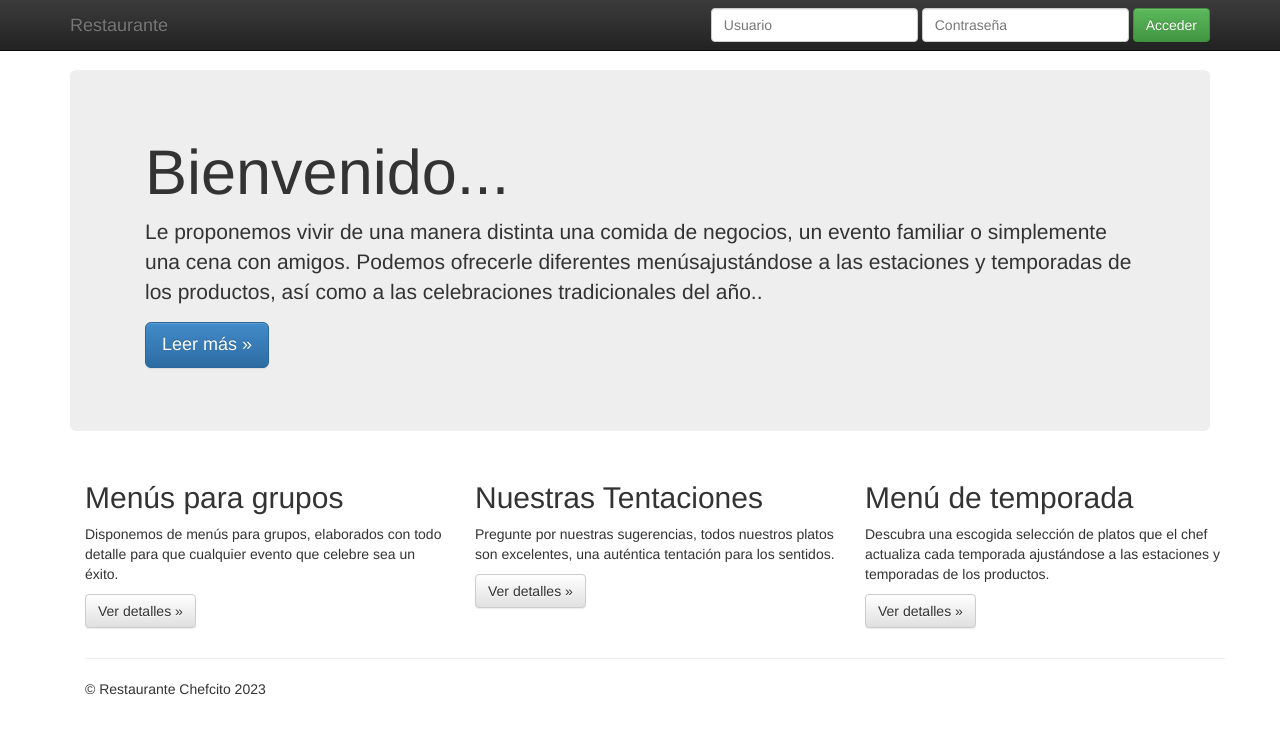
After one commit to IanAdryo/cakephp-restaurante, a CakePHP app: the page made by app/View/Users/login.ctp in a window 1280 px wide. The commit adds this page. Shown: the top 748 px of the page. Run offline with PHP 8.4 and a stand-in for CakePHP, Linux system fonts and the light colour scheme; the template is opened without the code that fills it, so the values that code supplies are empty; form fields are guessed from the names that the template uses; some libraries are stand-ins or nearby versions.

Commit message:
Fin clase 21

```diff
--- a/app/View/Elements/menu.ctp
+++ b/app/View/Elements/menu.ctp
@@ -142,6 +142,11 @@
 
         <?php echo $this->Html->link('Pedidos', array('controller' => 'pedidos', 'action' => 'view'), array('class' => 'btn  btn-success navbar-btn')) ?>
       </ul>
+      <ul class="nav navbar-nav navbar-right">
+        <li>
+          <?php echo $this->Html->link('Salir', array('controller' => 'users', 'action' => 'logout')); ?>
+        </li>
+      </ul>
 
     </div><!--/.nav-collapse -->
   </div>
--- a/app/View/Layouts/default.ctp
+++ b/app/View/Layouts/default.ctp
@@ -44,13 +44,16 @@ $cakeVersion = __d('cake_dev', 'CakePHP %s', Configure::version())
 		var basePath = "<?php echo Router::url('/'); ?>"
 	</script>
 </head>
+
 <body>
 
-	<?php echo $this->element('menu'); ?>
-
-	<div class="container theme-showcase" role="main">
+	<?php if (isset($current_user)) : ?>
+		<?php echo $this->element('menu'); ?>
+	<?php endif; ?>
+	<div class="container" role="main">
 
 		<?php echo $this->Session->flash(); ?>
+		<?php echo $this->Session->flash('auth'); ?>
 
 		<?php echo $this->fetch('content'); ?>
 
--- a/app/View/Users/edit.ctp
+++ b/app/View/Users/edit.ctp
@@ -6,7 +6,7 @@
 		echo $this->Form->input('id');
 		echo $this->Form->input('fullname');
 		echo $this->Form->input('username');
-		// echo $this->Form->input('password');
+		//echo $this->Form->input('password');
 		// echo $this->Form->input('role');
 	?>
 	</fieldset>
--- /dev/null
+++ b/app/View/Users/login.ctp
@@ -0,0 +1,67 @@
+    <nav class="navbar navbar-inverse navbar-fixed-top" role="navigation">
+        <div class="container">
+            <div class="navbar-header">
+                <button type="button" class="navbar-toggle collapsed" data-toggle="collapse" data-target="#navbar" aria-expanded="false" aria-controls="navbar">
+
+                    <span class="sr-only">Toggle navigation</span>
+                    <span class="icon-bar"></span>
+                    <span class="icon-bar"></span>
+                    <span class="icon-bar"></span>
+
+                </button>
+                <?php echo $this->Html->link('Restaurante', array('controller' => 'users', 'action' => 'login'), array('class' => 'navbar-brand')); ?>
+            </div>
+
+            <div id="navbar" class="navbar-collapse collapse">
+                <?php echo $this->Form->create('User', array('class' => 'navbar-form navbar-right')); ?>
+                <div class="form-group">
+                    <?php echo $this->Form->input('username', array('label' => false, 'class' => 'form-control', 'placeholder' => 'Usuario')); ?>
+                </div>
+
+                <div class="form-group">
+                    <?php echo $this->Form->input('password', array('label' => false, 'class' => 'form-control', 'placeholder' => 'Contraseña')); ?>
+                </div>
+
+                <?php echo $this->Form->button('Acceder', array('class' => 'btn btn-success')); ?>
+                <?php echo $this->Form->end(); ?>
+            </div><!--/.navbar-collapse -->
+        </div>
+    </nav>
+
+    <!-- Main jumbotron for a primary marketing message or call to action -->
+    <div class="jumbotron">
+        <div class="container">
+            <h1>Bienvenido...</h1>
+            <p>Le proponemos vivir de una manera distinta una comida de negocios, un evento familiar o simplemente una cena con amigos. Podemos ofrecerle diferentes menúsajustándose a las estaciones y temporadas de los productos, así como a las celebraciones tradicionales del año..</p>
+            <p><a class="btn btn-primary btn-lg" href="#" role="button">Leer más &raquo;</a></p>
+        </div>
+    </div>
+
+    <div class="container">
+        <!-- Example row of columns -->
+        <div class="row">
+            <div class="col-md-4">
+                <h2>Menús para grupos</h2>
+                <p>Disponemos de menús para grupos, elaborados con todo detalle para que cualquier evento que celebre sea un éxito. </p>
+                <p><a class="btn btn-default" href="#" role="button">Ver detalles &raquo;</a></p>
+            </div>
+
+            <div class="col-md-4">
+                <h2>Nuestras Tentaciones</h2>
+                <p>Pregunte por nuestras sugerencias, todos nuestros platos son excelentes, una auténtica tentación para los sentidos. </p>
+                <p><a class="btn btn-default" href="#" role="button">Ver detalles &raquo;</a></p>
+            </div>
+
+            <div class="col-md-4">
+                <h2>Menú de temporada</h2>
+                <p>Descubra una escogida selección de platos que el chef actualiza cada temporada ajustándose a las estaciones y temporadas de los productos.</p>
+                <p><a class="btn btn-default" href="#" role="button">Ver detalles &raquo;</a></p>
+            </div>
+        </div>
+
+        <hr>
+
+        <footer>
+            <p>&copy; Restaurante Chefcito 2023</p>
+        </footer>
+    </div>
```
Also changed, not shown: app/Controller/AppController.php (+38 -0 lines), app/Controller/UsersController.php (+24 -0 lines).
